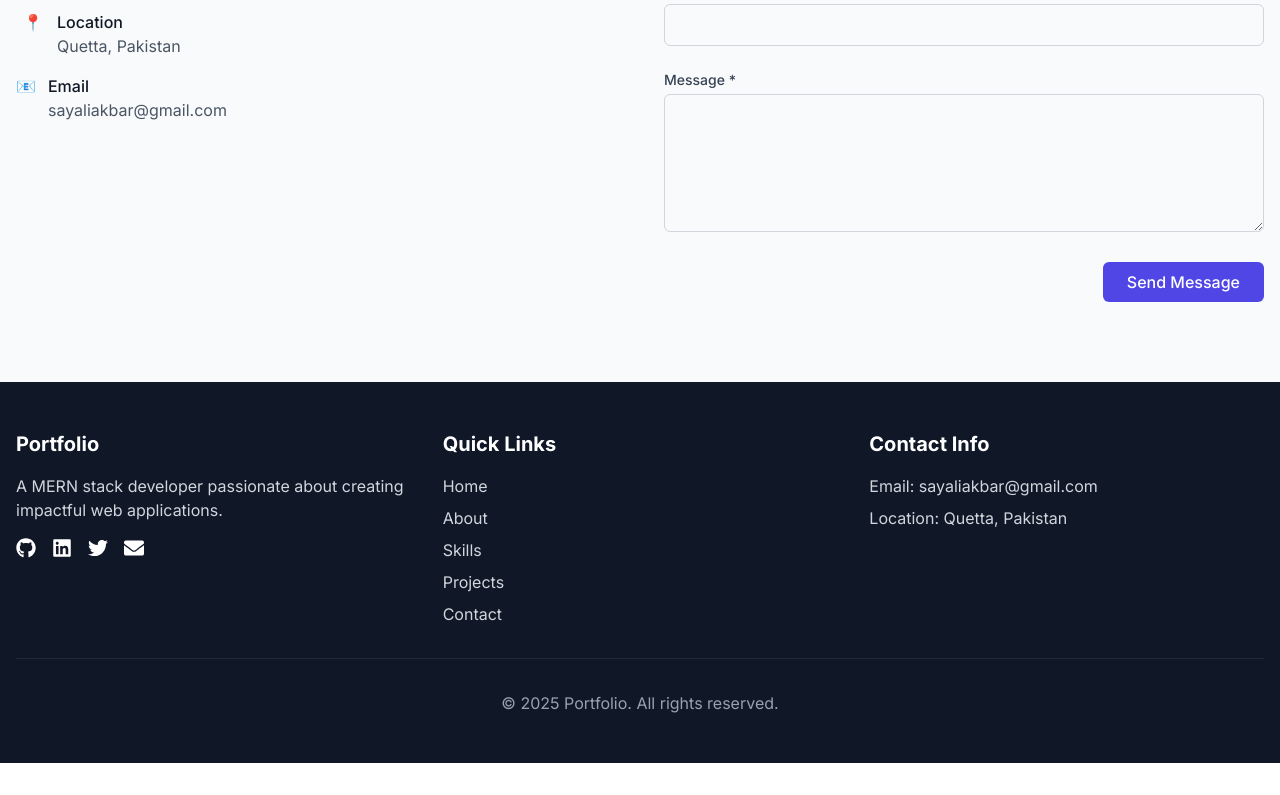
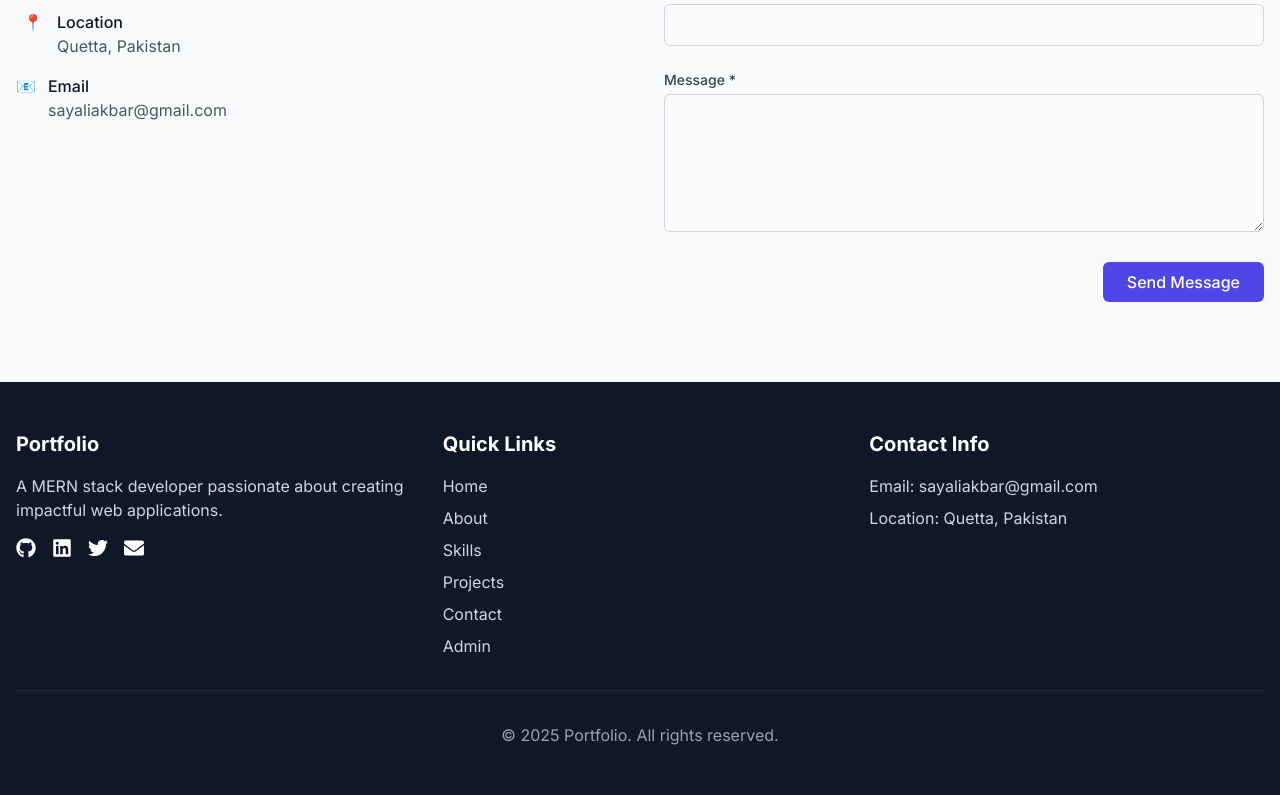
Before and after one commit to sayaliakbar/portfolio, a React (Vite) app in the folder client/: page / in a window 1280 px wide. Shown: the part 3162-3957 px from the top of the page. Before the commit the page ends 3925 px from the top, so only its background shows below. Built offline with nearby package versions, Linux system fonts and the light colour scheme; no server answers.

Commit message:
Add Admin link to Footer for enhanced navigation options.

```diff
--- a/client/src/components/Footer.jsx
+++ b/client/src/components/Footer.jsx
@@ -124,6 +124,14 @@ const Footer = () => {
                   Contact
                 </a>
               </li>
+              <li>
+                <Link
+                  to="/admin"
+                  className="text-gray-300 hover:text-white transition-colors"
+                >
+                  Admin
+                </Link>
+              </li>
             </ul>
           </div>
 
```
